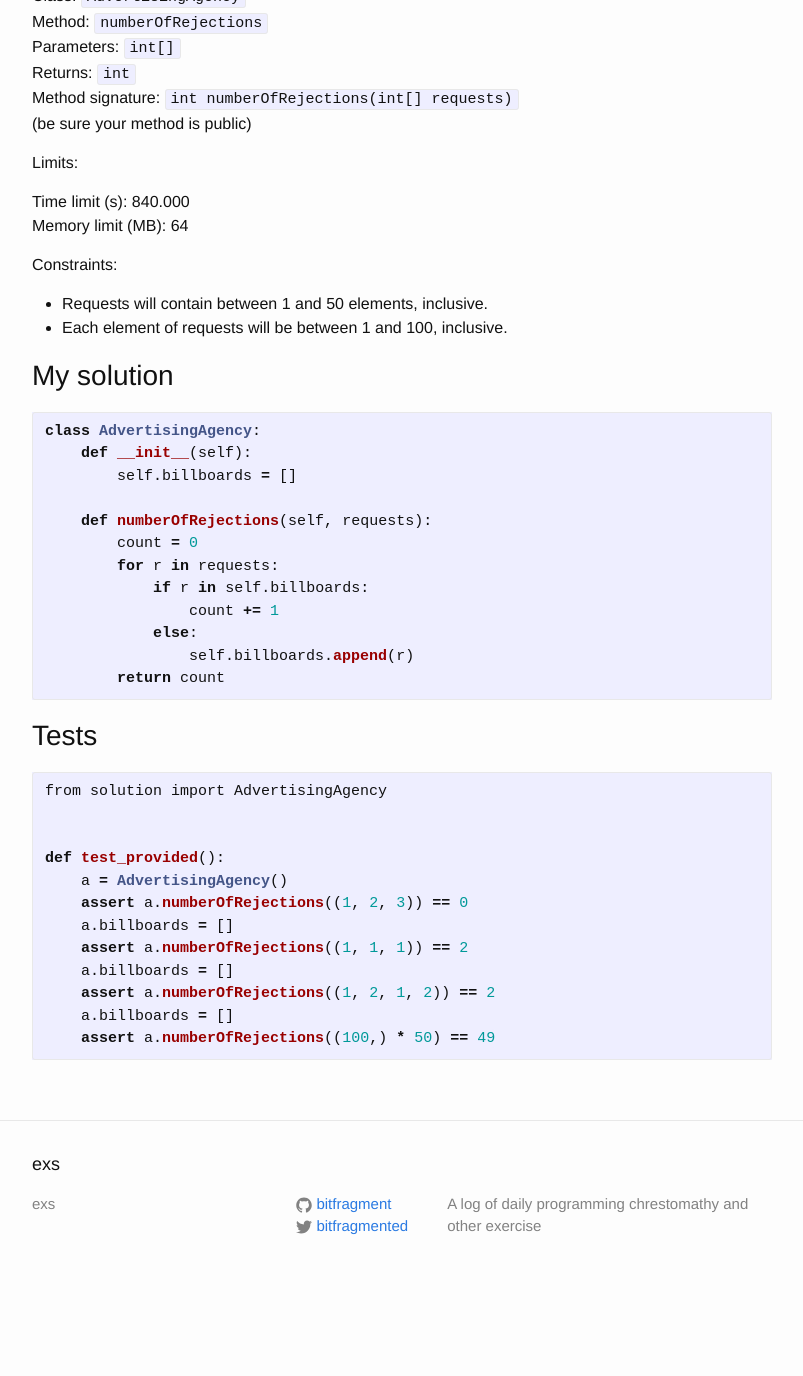
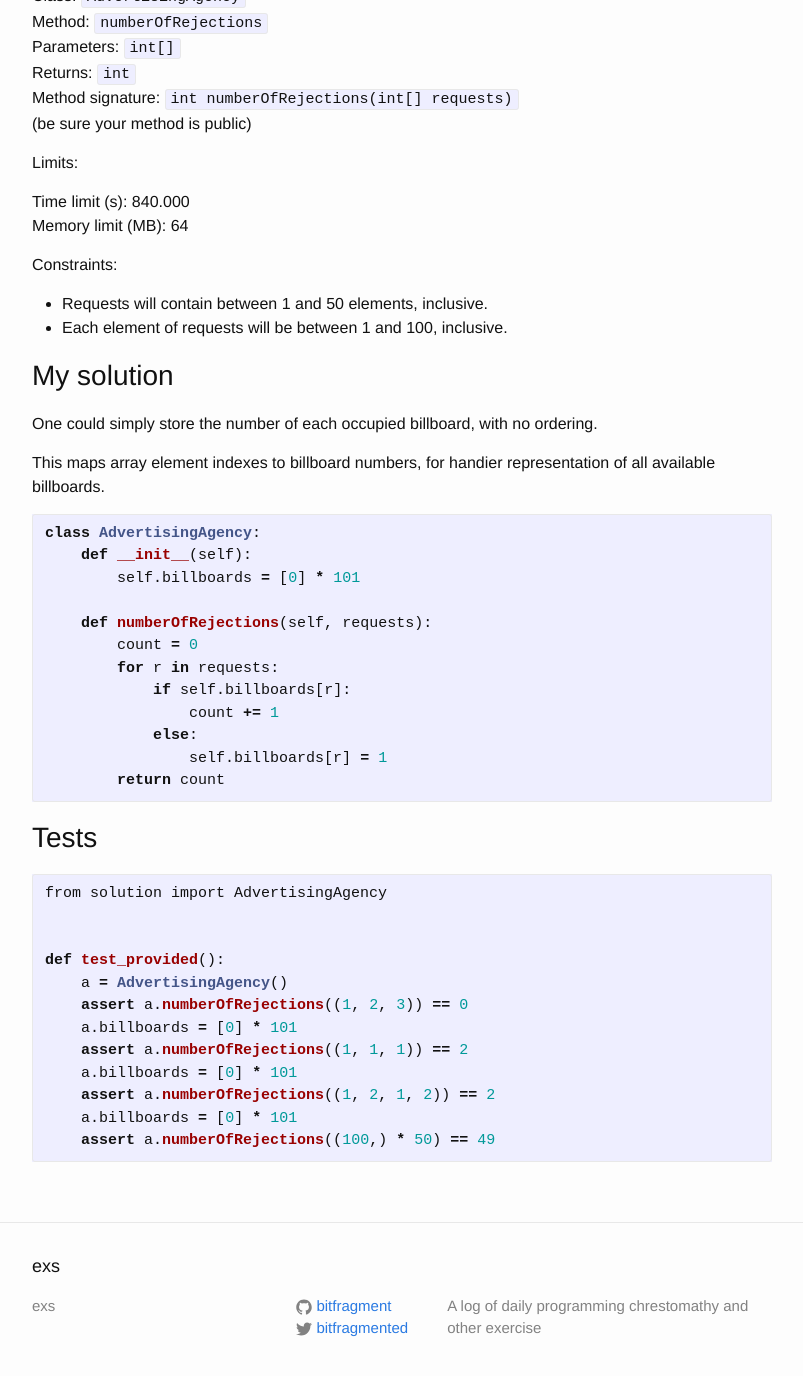
Before and after one commit to bitfragment/exs, a Jekyll site: the page built from _posts/2019-03-23-array.md, in a window 1280 px wide and 1400 px high, scrolled down 708 px. Shown: the top 1376 px of the window, without its empty margins (238-1041 px from the left). Built offline with Jekyll 4.4.1, drawn with Linux system fonts in a browser that asks for light colours; before the commit the page ends 2006 px from its top, so only the background shows below that.

Commit message:
Update solution

````diff
--- a/_posts/2019-03-23-array.md
+++ b/_posts/2019-03-23-array.md
@@ -52,18 +52,23 @@ Constraints:
 
 ## My solution
 
+One could simply store the number of each occupied billboard, with no ordering.
+
+This maps array element indexes to billboard numbers, for handier representation
+of all available billboards.
+
 ```py
 class AdvertisingAgency:
     def __init__(self):
-        self.billboards = []
+        self.billboards = [0] * 101
 
     def numberOfRejections(self, requests):
         count = 0
         for r in requests:
-            if r in self.billboards:
+            if self.billboards[r]:
                 count += 1
             else:
-                self.billboards.append(r)
+                self.billboards[r] = 1
         return count
 ```
 
@@ -77,10 +82,10 @@ from solution import AdvertisingAgency
 def test_provided():
     a = AdvertisingAgency()
     assert a.numberOfRejections((1, 2, 3)) == 0
-    a.billboards = []
+    a.billboards = [0] * 101
     assert a.numberOfRejections((1, 1, 1)) == 2
-    a.billboards = []
+    a.billboards = [0] * 101
     assert a.numberOfRejections((1, 2, 1, 2)) == 2
-    a.billboards = []
+    a.billboards = [0] * 101
     assert a.numberOfRejections((100,) * 50) == 49
 ```
````
